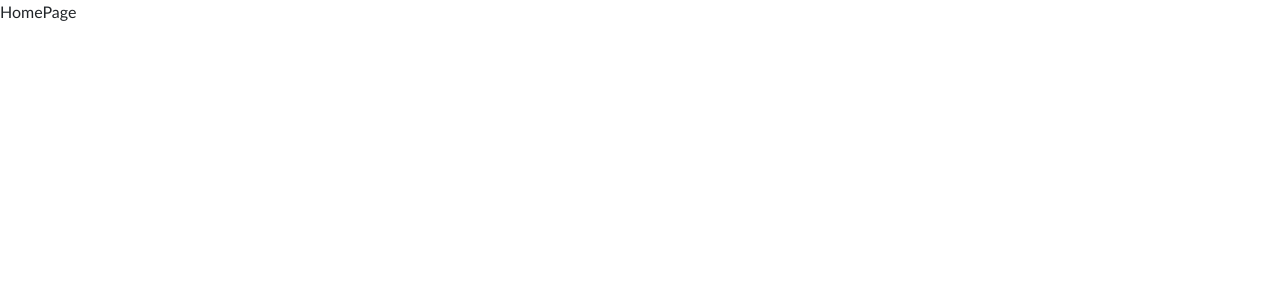
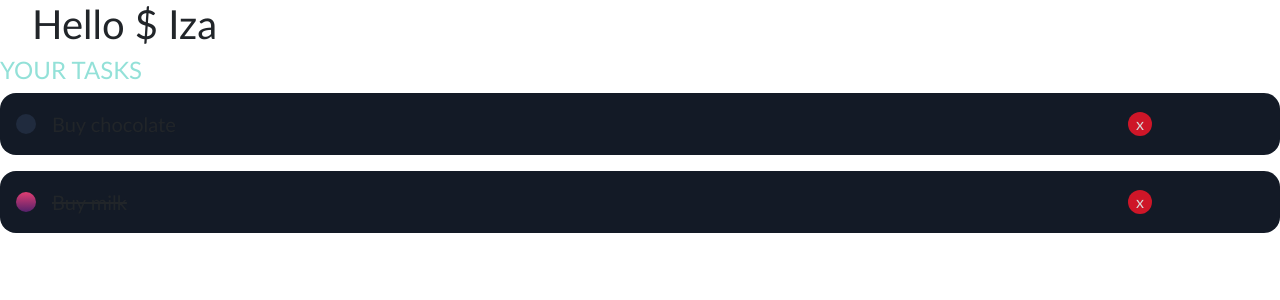
Before and after one commit to IzaMarkstrom/mern-to-do, a React (Create React App) app in the folder client/: page /home in a window 1280 px wide. Shown: the top 300 px of the page. Built offline with nearby package versions, Linux system fonts and the light colour scheme.

Commit message:
Added html for todos

```diff
--- a/client/src/pages/HomePage.jsx
+++ b/client/src/pages/HomePage.jsx
@@ -2,6 +2,26 @@ import React from 'react'
 
 export default function HomePage() {
   return (
-    <div>HomePage</div>
+    <div>
+      <h1>Hello ${} Iza</h1>
+      <h4>Your tasks</h4>
+
+      <div className="todos">
+        <div className="todo">
+          <div className="checkbox"></div>
+
+          <div className="text">Buy chocolate</div>
+
+          <div className="delete-todo">x</div>
+        </div>
+        <div className="todo is-complete">
+          <div className="checkbox"></div>
+
+          <div className="text">Buy milk</div>
+
+          <div className="delete-todo">x</div>
+        </div>
+      </div>
+    </div>
   )
 }
```
